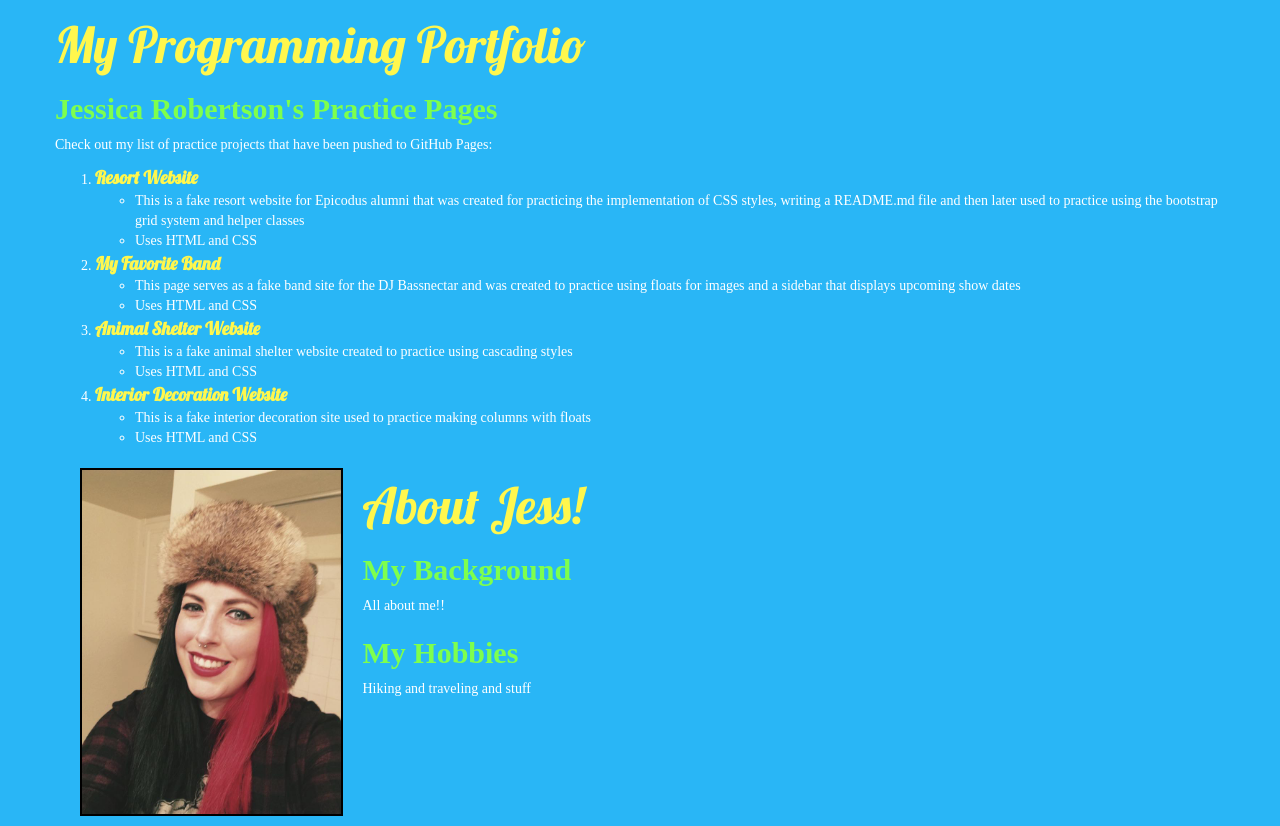
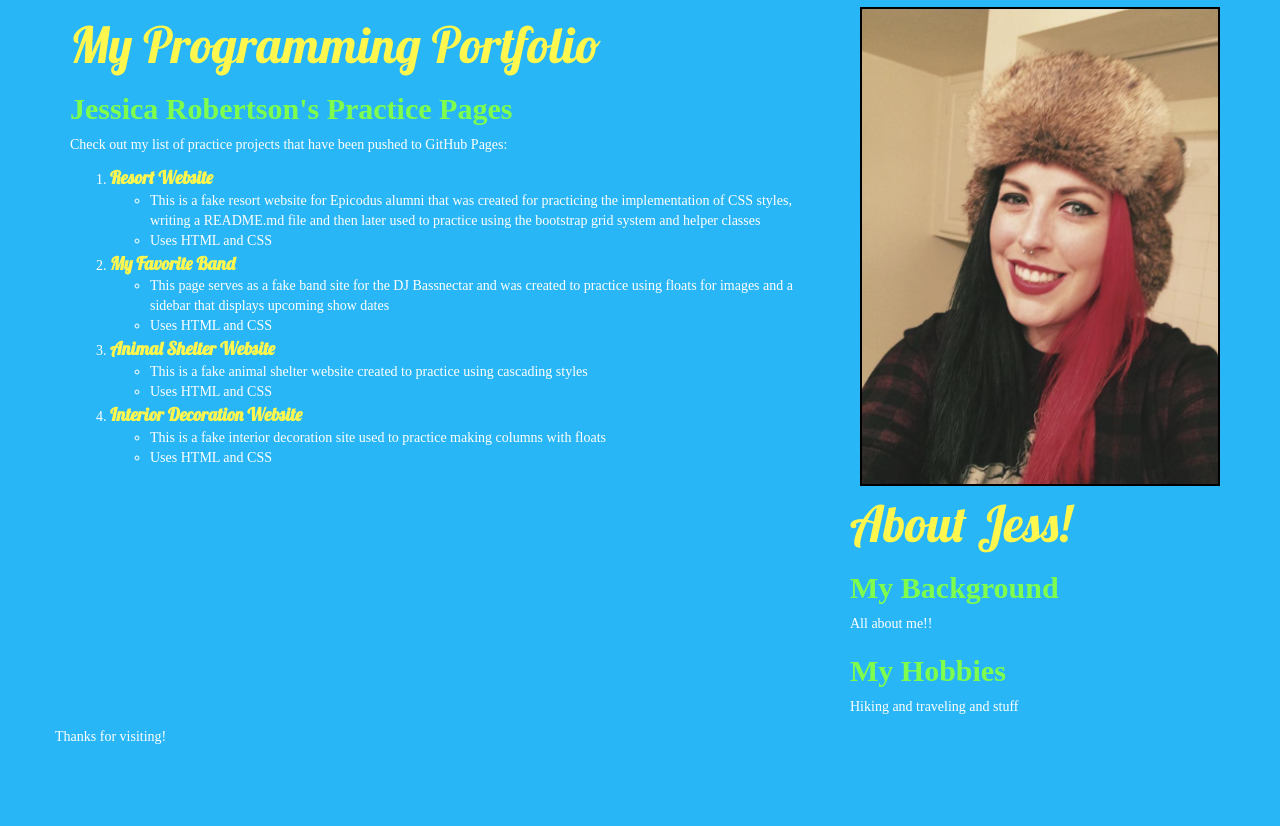
Before and after one commit to jessica-wabbit/jessica-programming-portfolio, a plain HTML site: page index.html in a window 1280 px wide. Shown: the part 27-853 px from the top of the page. After the commit the page ends 800 px from the top, so only its background shows below. Drawn offline with Linux system fonts and the light colour scheme; a web font is replaced by a local one.

Commit message:
Remove third row, add second column in second row for About Jess section.

```diff
--- a/index.html
+++ b/index.html
@@ -14,6 +14,7 @@
         </div>
       </div>
       <div class="row">
+        <div class="col-md-8">
           <h1>My Programming Portfolio</h1>
           <h2>Jessica Robertson's Practice Pages</h2>
           <p>Check out my list of practice projects that have been pushed to GitHub Pages:</p>
@@ -48,11 +49,8 @@
             </li>
           </ol>
         </div>
-      <div class="row">
-        <div class="col-md-3">
+        <div class="col-md-4">
           <img src="img/jess.jpg" align="left" class="jess" alt="A silly picture of Jess in a crazy hat." width="100%">
-        </div>
-        <div class="col-md-9">
           <h1>About Jess!</h1>
           <h2>My Background</h2>
           <p>All about me!!</p>
@@ -60,6 +58,9 @@
           <p>Hiking and traveling and stuff</p>
         </div>
       </div>
+      <div class="row">
+        <p>Thanks for visiting!</p>
+      </div>
     </div>
   </body>
 </html>
```
Lines whose indentation alone changed are shown as unchanged.
